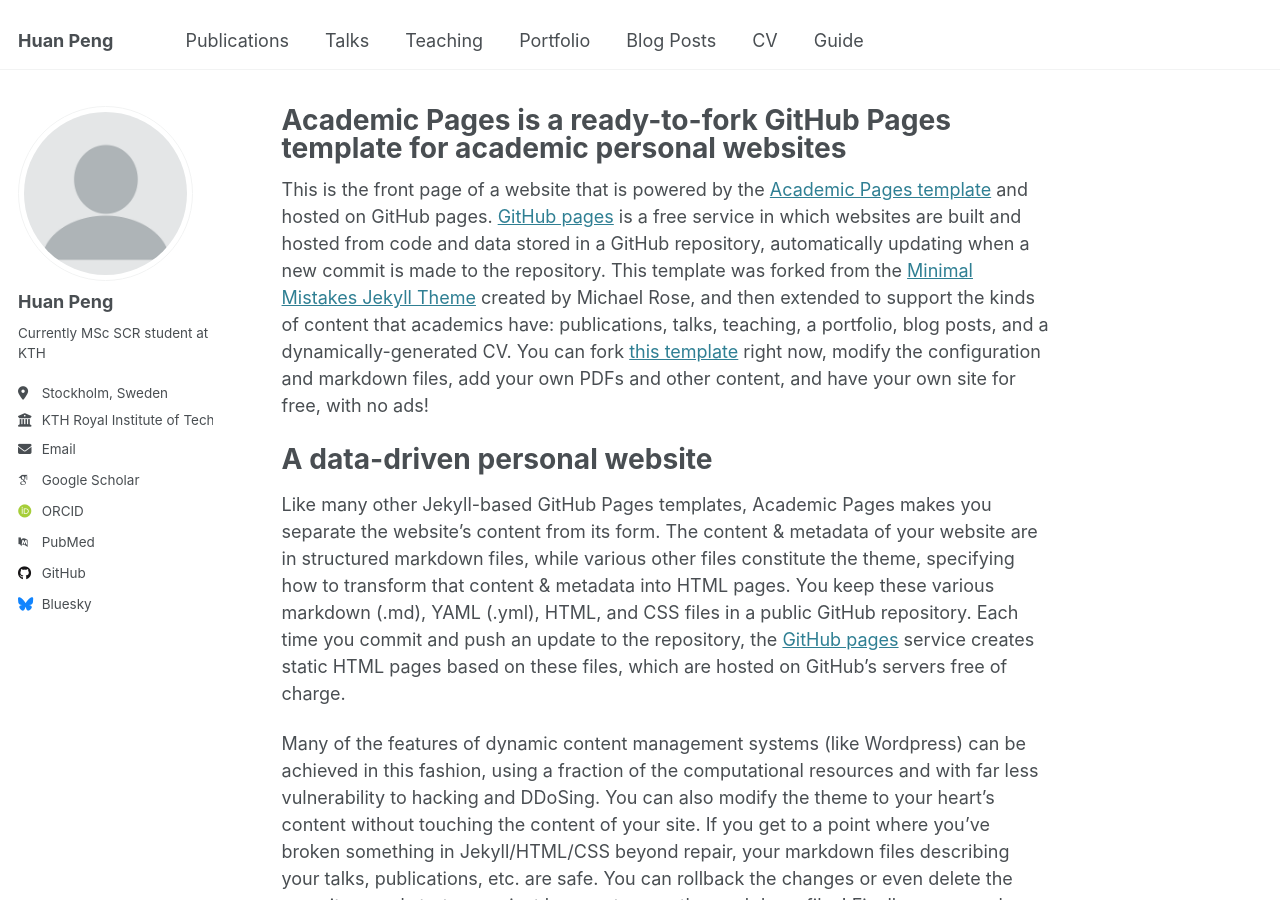
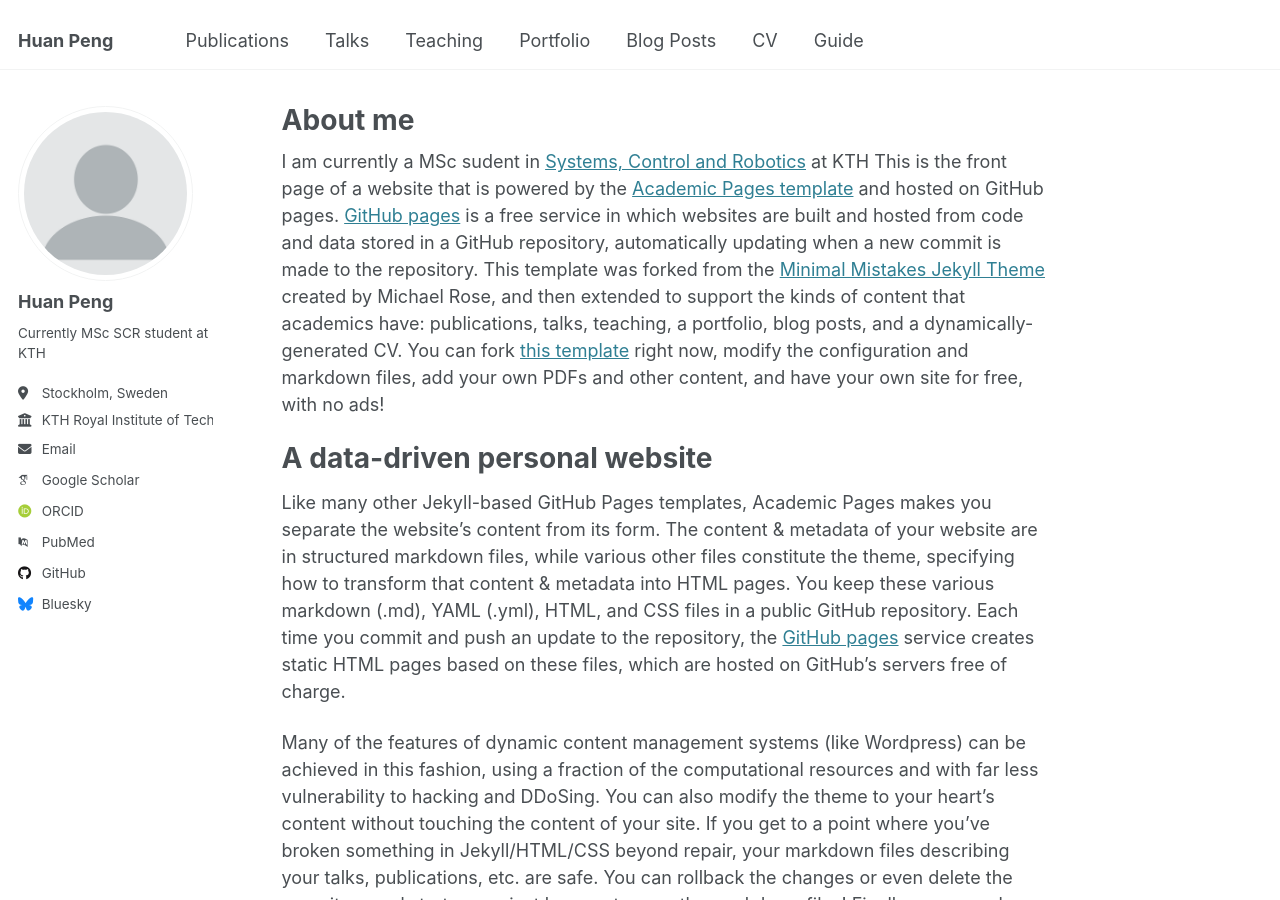
Before and after one commit to huanpen/huanpeng, a Jekyll site: the page built from _pages/about.md, in a window 1280 px wide and 900 px high. Built offline with Jekyll 4.4.1, drawn with Linux system fonts in a browser that asks for light colours; some web fonts are replaced.

Commit message:
Update about.md
Signed-off-by: Huan Peng <huanp@kth.se>

```diff
--- a/_pages/about.md
+++ b/_pages/about.md
@@ -1,12 +1,13 @@
 ---
 permalink: /
-title: "Academic Pages is a ready-to-fork GitHub Pages template for academic personal websites"
+title: "About me"
 author_profile: true
 redirect_from:
   - /about/
   - /about.html
 ---
 
+I am currently a MSc sudent in [Systems, Control and Robotics](https://www.kth.se/en/studies/master/systems-control-robotics/msc-systems-control-and-robotics-1.8733) at KTH
 This is the front page of a website that is powered by the [Academic Pages template](https://github.com/academicpages/academicpages.github.io) and hosted on GitHub pages. [GitHub pages](https://pages.github.com) is a free service in which websites are built and hosted from code and data stored in a GitHub repository, automatically updating when a new commit is made to the repository. This template was forked from the [Minimal Mistakes Jekyll Theme](https://mmistakes.github.io/minimal-mistakes/) created by Michael Rose, and then extended to support the kinds of content that academics have: publications, talks, teaching, a portfolio, blog posts, and a dynamically-generated CV. You can fork [this template](https://github.com/academicpages/academicpages.github.io) right now, modify the configuration and markdown files, add your own PDFs and other content, and have your own site for free, with no ads!
 
 A data-driven personal website
```
